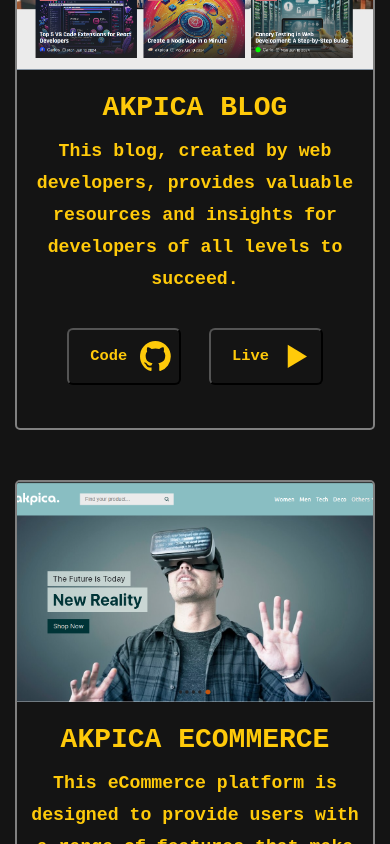
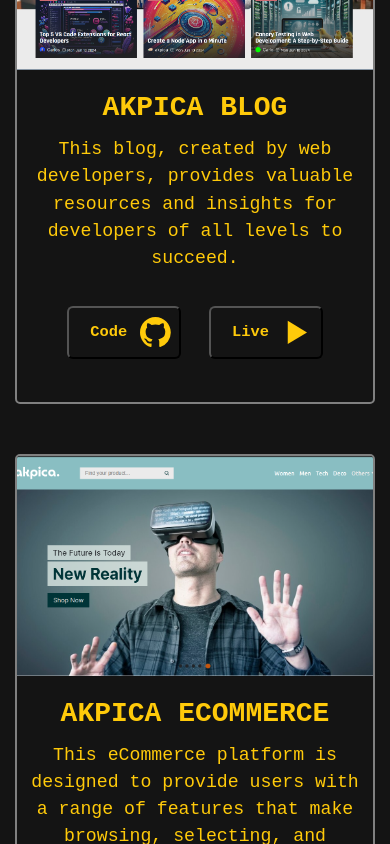
Before and after one commit to Cmbs86/cmbs86-portfolio, a React (Vite) app: page / in a window 390 px wide. Shown: the part 1680-2524 px from the top of the page. Built offline with nearby package versions, Linux system fonts and the light colour scheme; a web font is replaced by a local one.

Commit message:
refactor: Update project card styles for responsive design

```diff
--- a/src/components/Projects/projectCard.css
+++ b/src/components/Projects/projectCard.css
@@ -80,7 +80,8 @@
       padding: 5px;
       margin: 0 8px 0;
       font-size: 1.3rem;
-      font-weight: 700;
+      font-weight: 400;
+      line-height: 1.5;
       color: var(--font-color-one);
     }
 
@@ -96,21 +97,27 @@
       margin-top: 2rem;
       margin-bottom: 2rem;
 
+
+
     .code, .demo{
       display: flex;
       align-items: center;
       background-color: var(--secondary-bg-color);
-      color: var(--main-bg-color);
       padding: 3px 3px;
       transition: all 0.2s ease-in-out;
       border-radius: 6px;
 
 
+
+
       &:hover {
         background: var(--font-color-one);
         color: var(--font-color-three);
-        border: 1px solid var(--blue);
-        box-shadow: none;
+        /* border: 1px solid var(--blue); */
+        /* outline: 1px solid transparent; */
+        box-shadow: var(--font-color-one) 0px 0px 5px 1px;
+
+
       }
     }
 
```
